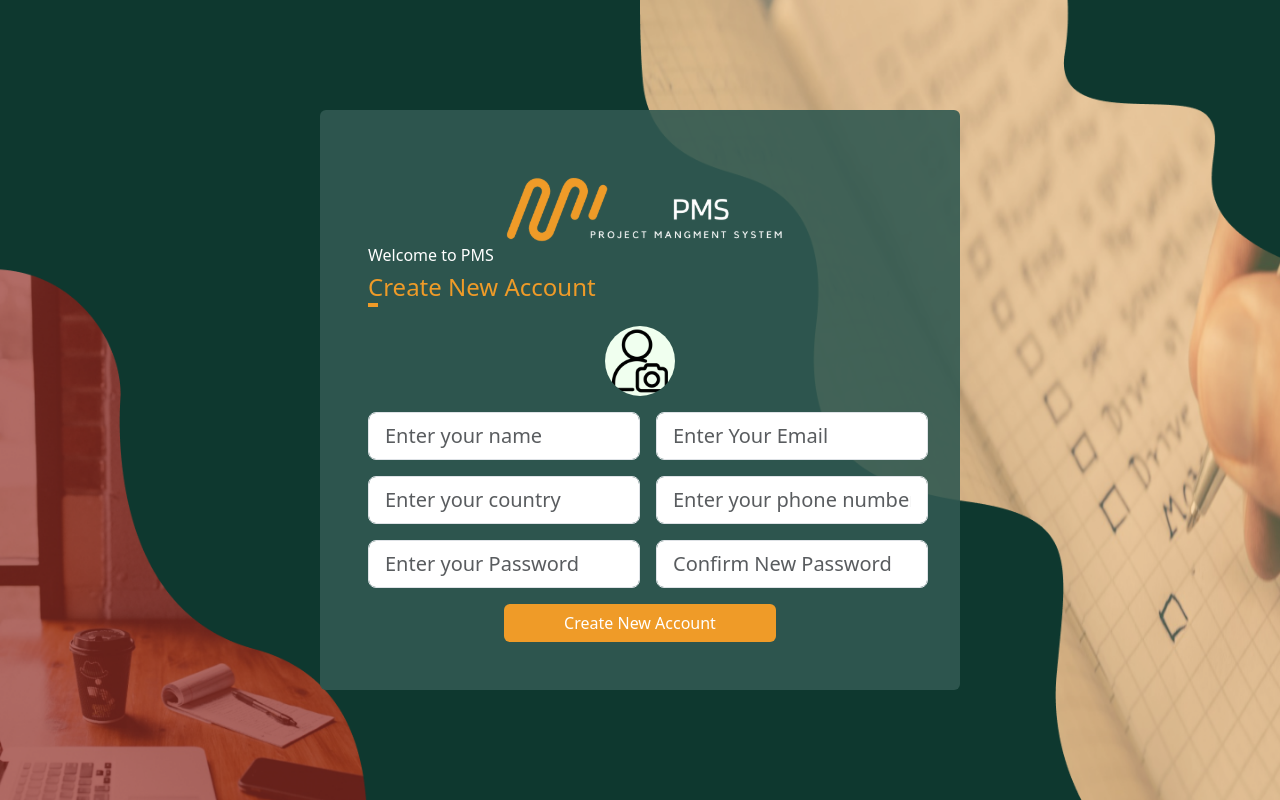
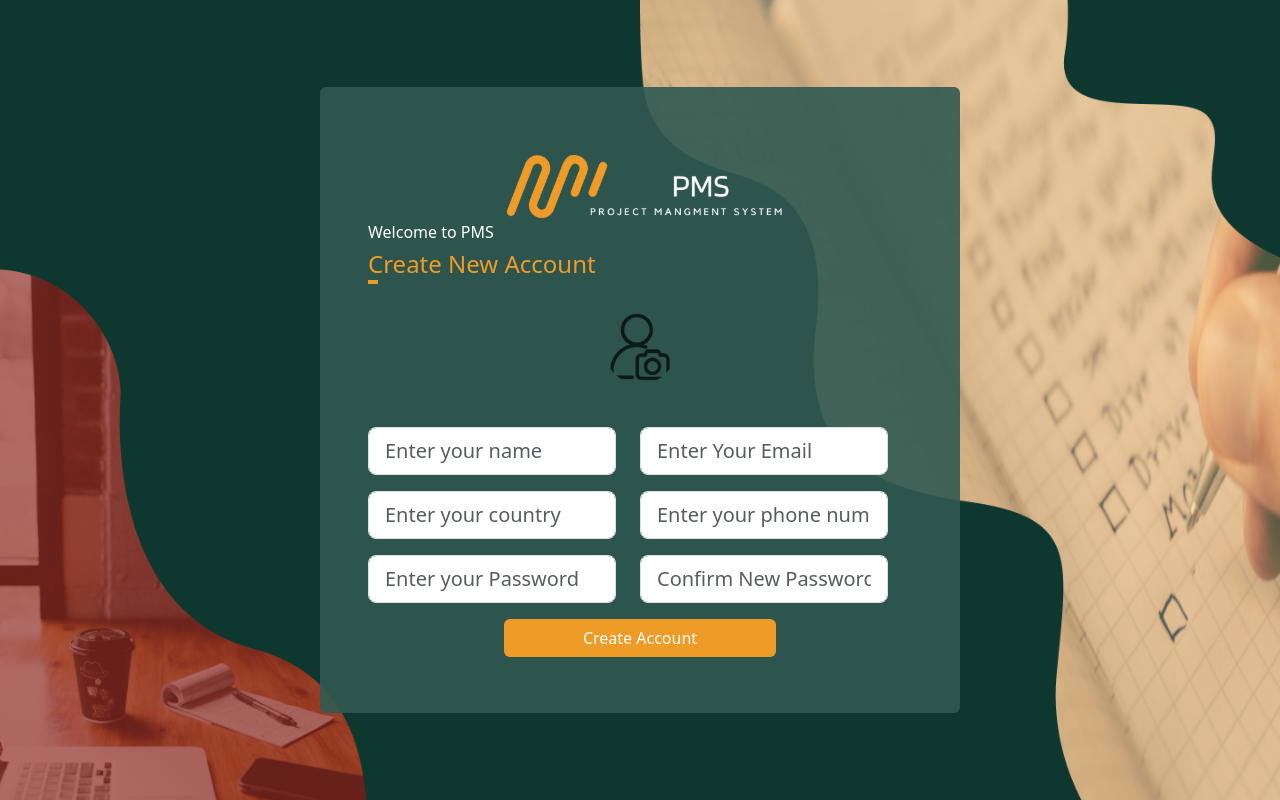
Before and after one commit to abdelrhmaneladawy1/Project-Management-System, a React (Vite) app: page /register in a window 1280 px wide. Built offline with nearby package versions, Linux system fonts and the light colour scheme.

Commit message:
improve code

```diff
--- a/src/Api/Auth/Auth.ts
+++ b/src/Api/Auth/Auth.ts
@@ -7,7 +7,8 @@ export const saveAuthData = () => {
   if (localStorage.getItem("AuthToken")) {
     const encodedToken: any = localStorage.getItem("AuthToken");
     const decodedToken: any = jwtDecode(encodedToken);
-    const role = decodedToken.roles[0];
+    const role = decodedToken.userGroup;
+    console.log({ role });
     localStorage.setItem("role", role);
   }
 };
--- a/src/App.css
+++ b/src/App.css
@@ -32,13 +32,11 @@
 
 /* Register */
 .uploadContainer {
-  background-color: #f0ffef;
-  background-image: url(assets/Images/img-icon.png);
-  background-size: cover;
-  width: 70px;
-  height: 70px;
+  width: 100px;
+  height: 100px;
   margin: auto;
   border-radius: 50%;
+  opacity: 0.7;
 }
 /* Sidebar  */
 .sidebar-container {
--- a/src/AuthModule/Pages/Register.tsx
+++ b/src/AuthModule/Pages/Register.tsx
@@ -5,10 +5,17 @@ import { useNavigate } from "react-router-dom";
 import { fetchRegister } from "../../Api/Auth/Auth";
 import HeaderSection from "../Components/HeaderSection";
 import { IRegisterInputs } from "../../Interfaces/Auth/Auth";
-
+import { useState } from "react";
+import RegisterPhoto from "../../assets/Images/img-icon.png";
 export default function Register() {
   const dispatch = useDispatch();
   const navigate = useNavigate();
+  const [selectedImage, setSelectedImage] = useState<string | null>(null);
+  const catchSelectedImage = (event: React.ChangeEvent<HTMLInputElement>) => {
+    const file = event?.target?.files?.[0];
+
+    if (file) setSelectedImage(URL.createObjectURL(file));
+  };
   const {
     register,
     handleSubmit,
@@ -30,21 +37,28 @@ export default function Register() {
     <>
       <HeaderSection title="Create New Account" />
       <form className="mt-4" onSubmit={handleSubmit(onSubmit)}>
-        <div className="form-group text-center my-3 uploadContainer ">
+        <div className=" form-group text-center my-3 uploadContainer ">
           <input
+            className="form-lable d-none"
+            {...register("profileImage", {})}
             type="file"
-            className="form-control form-control-lg d-none"
-            {...register("profileImage")}
-            id="file-input"
+            id="imageInput"
+            onChange={catchSelectedImage}
+            placeholder="add Image"
           />
-          <label
-            htmlFor="file-input"
-            className="btn cursor-pointer w-100 h-100"
-          ></label>
+          <label htmlFor="imageInput" className="btn cursor-pointer w-100 ">
+            <img
+              className="rounded-circle"
+              src={selectedImage ? selectedImage : RegisterPhoto}
+              alt="Preview Image"
+              width="100%"
+              height="100%"
+            />
+          </label>
         </div>
 
-        <div className="my-3 d-flex gap-3 justify-content-between">
-          <div className="col-md-6">
+        <div className="  d-flex row  w-100">
+          <div className="col-md-6 my-2 ">
             <Form.Control
               {...register("userName", {
                 required: true,
@@ -57,7 +71,7 @@ export default function Register() {
               <span className="text-danger my-2">Name is required</span>
             )}
           </div>
-          <div className="col-md-6">
+          <div className="col-md-6 my-2">
             <Form.Control
               {...register("email", {
                 required: true,
@@ -72,8 +86,8 @@ export default function Register() {
             )}
           </div>
         </div>
-        <div className="my-3 d-flex gap-3 justify-content-between">
-          <div className="col-md-6">
+        <div className=" d-flex row w-100">
+          <div className="col-md-6 my-2">
             <Form.Control
               {...register("country", {
                 required: true,
@@ -86,7 +100,7 @@ export default function Register() {
               <span className="text-danger my-2">Country is required</span>
             )}
           </div>
-          <div className="col-md-6">
+          <div className="col-md-6 my-2">
             <Form.Control
               {...register("phoneNumber", {
                 required: true,
@@ -100,8 +114,8 @@ export default function Register() {
             )}
           </div>
         </div>
-        <div className="my-3 d-flex gap-3 justify-content-between">
-          <div className="col-md-6">
+        <div className=" d-flex row w-100">
+          <div className="col-md-6 my-2">
             <Form.Control
               {...register("password", {
                 required: true,
@@ -114,7 +128,7 @@ export default function Register() {
               <span className="text-danger my-2">Password is required</span>
             )}
           </div>
-          <div className="col-md-6">
+          <div className="col-md-6 my-2">
             <Form.Control
               {...register("confirmPassword", {
                 required: true,
@@ -132,12 +146,12 @@ export default function Register() {
           </div>
         </div>
 
-        <div className="">
+        <div className="my-2">
           <button
             type="submit"
             className="btn text-white bg w-50 d-block m-auto "
           >
-            Create New Account
+            Create Account
           </button>
         </div>
       </form>
--- a/src/AuthModule/Pages/VerifyUser.tsx
+++ b/src/AuthModule/Pages/VerifyUser.tsx
@@ -51,7 +51,7 @@ export default function VerifyUser() {
 
         <div className="">
           <button type="submit" className="btn text-white bg w-100 ">
-            Save
+            Verify Account
           </button>
         </div>
       </form>
--- a/src/SharedModule/Components/SideBar/SideBar.tsx
+++ b/src/SharedModule/Components/SideBar/SideBar.tsx
@@ -8,9 +8,8 @@ import { LuUsers2 } from "react-icons/lu";
 import { GrProjects } from "react-icons/gr";
 import { FaTasks } from "react-icons/fa";
 export default function SideBar() {
-  let [isCollapsed, setIsCollapsed] = useState(true);
+  const [isCollapsed, setIsCollapsed] = useState(true);
   const { t, i18n } = useTranslation();
-
   const navigate = useNavigate();
   const handleLogout = () => {
     localStorage.removeItem("AuthToken");
@@ -20,8 +19,6 @@ export default function SideBar() {
   const handleToggle = () => {
     setIsCollapsed(!isCollapsed);
   };
-  // Modal handler
-  const handleShow = () => setShow(true);
   return (
     <>
       <div className="sidebar-container   ">
```
